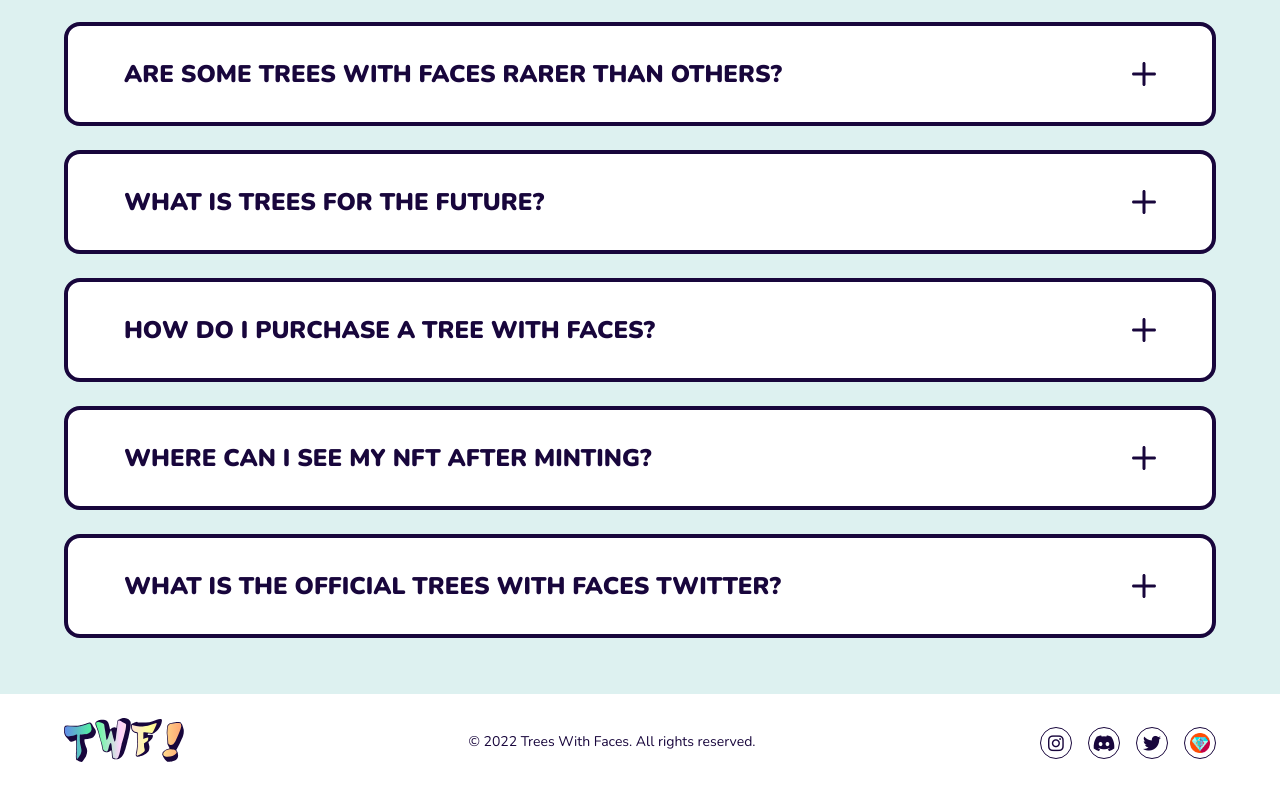
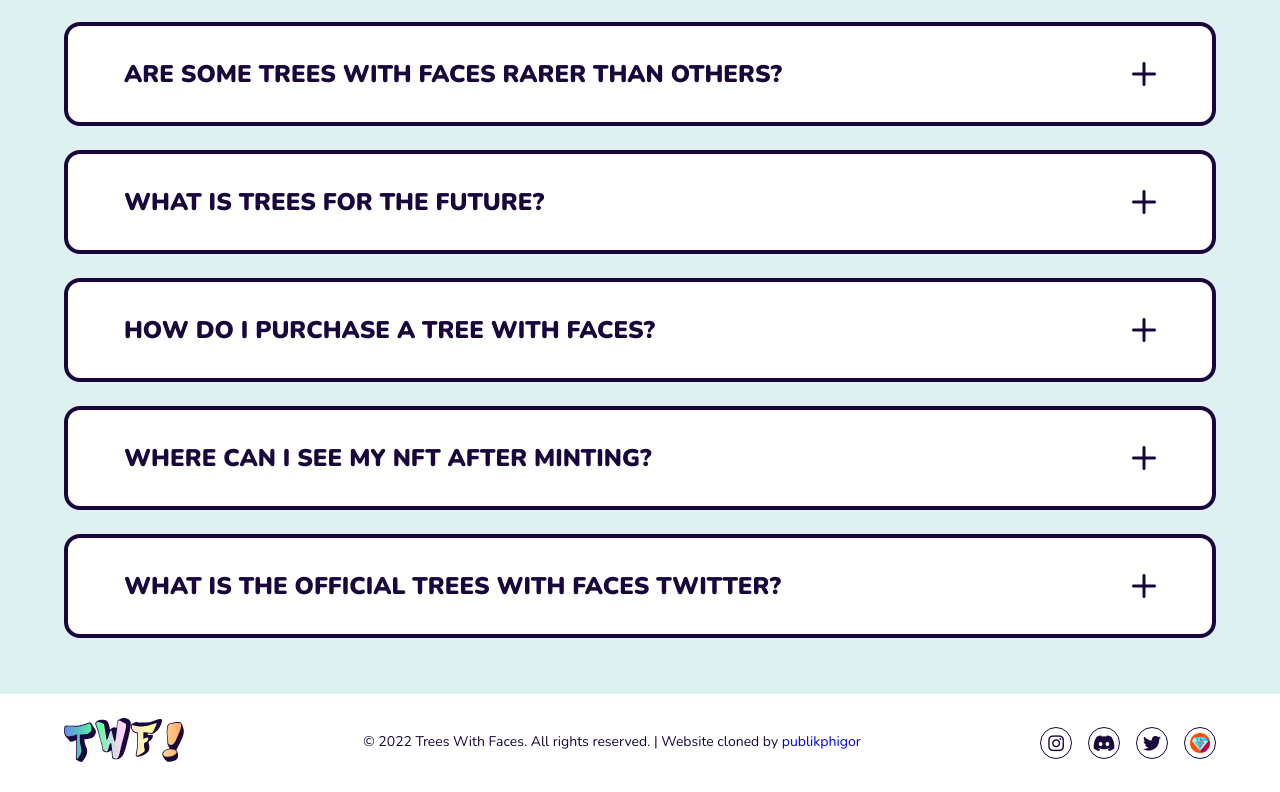
Before and after one commit to publikphigor/twfnft, a plain HTML site: page index.html in a window 1280 px wide. Shown: the part 6620-7412 px from the top of the page. Drawn offline with nearby package versions, Linux system fonts and the light colour scheme.

Commit message:
Minor fixes.

```diff
--- a/css/style.css
+++ b/css/style.css
@@ -311,6 +311,9 @@ header nav .burger.active .line-3 {
   }
 }
 @media screen and (max-width: 520px) {
+  header {
+    padding-block: 16px;
+  }
   .navbar {
     right: 5%;
     width: 90%;
--- a/index.html
+++ b/index.html
@@ -580,7 +580,10 @@
           <img src="assets/logo.svg" alt="TWF Logo" />
         </a>
       </div>
-      <p class="copyright">© 2022 Trees With Faces. All rights reserved.</p>
+      <p class="copyright">
+        © 2022 Trees With Faces. All rights reserved. | Website cloned by
+        <a href="https://publikphigor.me">publikphigor</a>
+      </p>
       <div class="social-links">
         <a href="#"><i class="fa-brands fa-instagram"></i></a>
         <a href="#"><i class="fa-brands fa-discord"></i></a>
```
